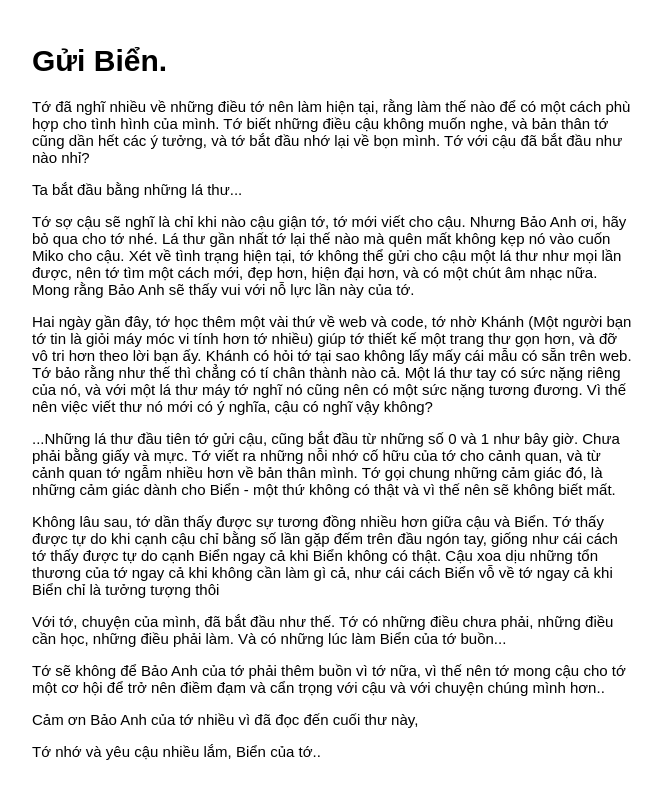
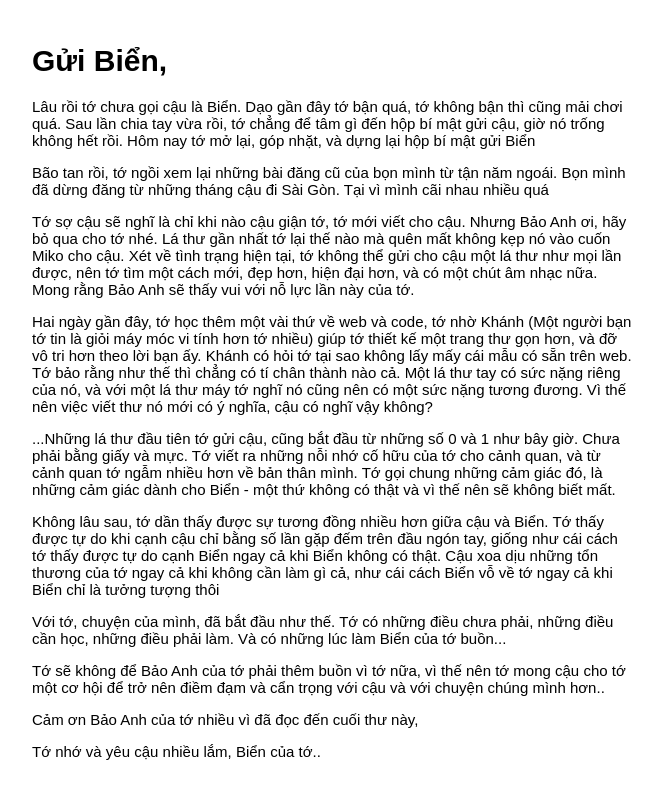
Before and after one commit to AnPhap23/yeucau2, a plain HTML site: page index.html in a window 1280 px wide. Both pictures are taken after a click on the element "Open". Shown: the whole page, without its empty margins (308-970 px from the left). Drawn offline with Linux system fonts and the light colour scheme.

Commit message:
Update index.html

```diff
--- a/index.html
+++ b/index.html
@@ -87,9 +87,9 @@
   </div>
 
   <div class="letter" id="letterContent">
-    <h1>Gửi Biển.</h1>
-    <p>Tớ đã nghĩ nhiều về những điều tớ nên làm hiện tại, rằng làm thế nào để có một cách phù hợp cho tình hình của mình. Tớ biết những điều cậu không muốn nghe, và bản thân tớ cũng dần hết các ý tưởng, và tớ bắt đầu nhớ lại về bọn mình. Tớ với cậu đã bắt đầu như nào nhỉ?</p>
-    <p>Ta bắt đầu bằng những lá thư...</p>
+    <h1>Gửi Biển,</h1>
+    <p>Lâu rồi tớ chưa gọi cậu là Biển. Dạo gần đây tớ bận quá, tớ không bận thì cũng mải chơi quá. Sau lần chia tay vừa rồi, tớ chẳng để tâm gì đến hộp bí mật gửi cậu, giờ nó trống không hết rồi. Hôm nay tớ mở lại, góp nhặt, và dựng lại hộp bí mật gửi Biển</p>
+    <p>Bão tan rồi, tớ ngồi xem lại những bài đăng cũ của bọn mình từ tận năm ngoái. Bọn mình đã dừng đăng từ những tháng cậu đi Sài Gòn. Tại vì mình cãi nhau nhiều quá</p>
     <p>Tớ sợ cậu sẽ nghĩ là chỉ khi nào cậu giận tớ, tớ mới viết cho cậu. Nhưng Bảo Anh ơi, hãy bỏ qua cho tớ nhé. Lá thư gần nhất tớ lại thế nào mà quên mất không kẹp nó vào cuốn Miko cho cậu. Xét về tình trạng hiện tại, tớ không thể gửi cho cậu một lá thư như mọi lần được, nên tớ tìm một cách mới, đẹp hơn, hiện đại hơn, và có một chút âm nhạc nữa. Mong rằng Bảo Anh sẽ thấy vui với nỗ lực lần này của tớ.</p>
     <p>Hai ngày gần đây, tớ học thêm một vài thứ về web và code, tớ nhờ Khánh (Một người bạn tớ tin là giỏi máy móc vi tính hơn tớ nhiều) giúp tớ thiết kế một trang thư gọn hơn, và đỡ vô tri hơn theo lời bạn ấy. Khánh có hỏi tớ tại sao không lấy mấy cái mẫu có sẵn trên web. Tớ bảo rằng như thế thì chẳng có tí chân thành nào cả. Một lá thư tay có sức nặng riêng của nó, và với một lá thư máy tớ nghĩ nó cũng nên có một sức nặng tương đương. Vì thế nên việc viết thư nó mới có ý nghĩa, cậu có nghĩ vậy không?</p>
     <p>...Những lá thư đầu tiên tớ gửi cậu, cũng bắt đầu từ những số 0 và 1 như bây giờ. Chưa phải bằng giấy và mực. Tớ viết ra những nỗi nhớ cố hữu của tớ cho cảnh quan, và từ cảnh quan tớ ngẫm nhiều hơn về bản thân mình. Tớ gọi chung những cảm giác đó, là những cảm giác dành cho Biển - một thứ không có thật và vì thế nên sẽ không biết mất.</p>
```
